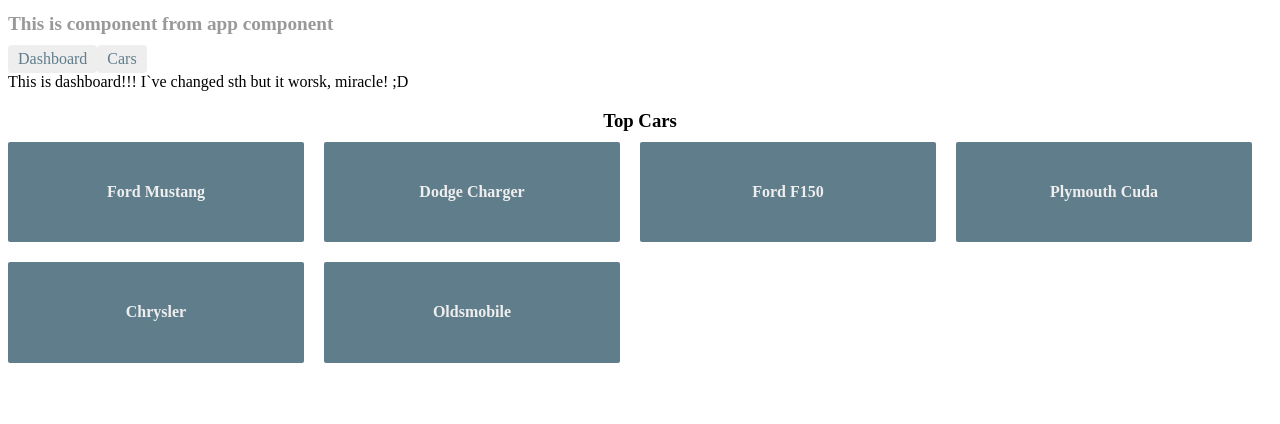
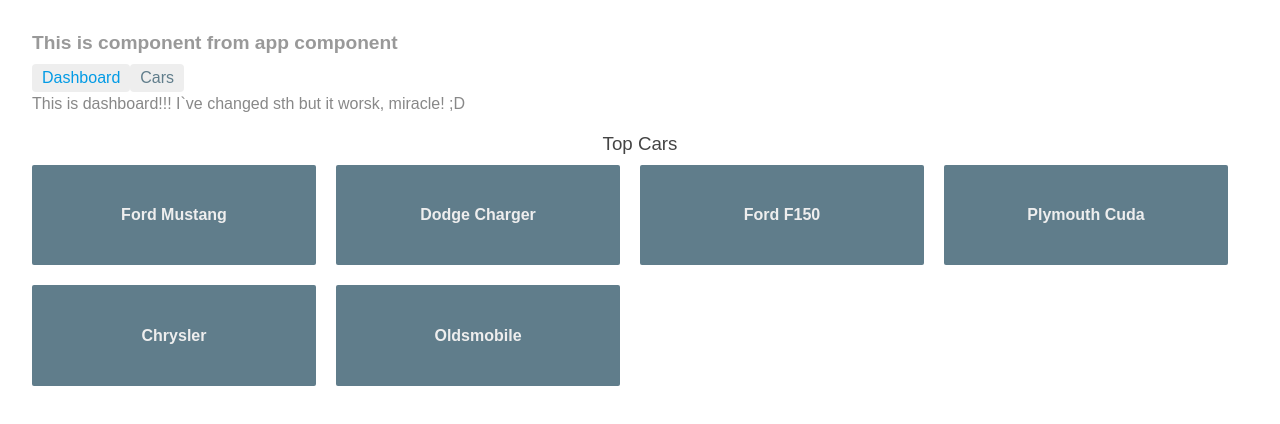
Before and after one commit to michalkrupiarz/ang4CarFleet, an Angular app: page /dashboard in a window 1280 px wide. Shown: the top 424 px of the page. Built offline with nearby package versions, Linux system fonts and the light colour scheme.

Commit message:
LEsson 6 done, everything works

```diff
--- a/src/app/app.component.html
+++ b/src/app/app.component.html
@@ -1,7 +1,7 @@
 
 <h1>{{title}}</h1>
 <nav>
-  <a routerLink="/dashboard">Dashboard</a>
-  <a routerLink="/cars">Cars</a>
+  <a routerLink="/dashboard" routerLinkActive="active">Dashboard</a>
+  <a routerLink="/cars" routerLinkActive="active" >Cars</a>
 </nav>
   <router-outlet></router-outlet>
--- a/src/index.html
+++ b/src/index.html
@@ -7,6 +7,7 @@
 
   <meta name="viewport" content="width=device-width, initial-scale=1">
   <link rel="icon" type="image/x-icon" href="favicon.ico">
+  <link rel="stylesheet" href="styles.css">
 </head>
 <body>
   <app-root></app-root>
--- a/src/styles.css
+++ b/src/styles.css
@@ -1 +1,23 @@
-/* You can add global styles to this file, and also import other style files */
+  /* You can add global styles to this file, and also import other style files */
+  /* Master Styles */
+  h1 {
+    color: #369;
+    font-family: Arial, Helvetica, sans-serif;
+    font-size: 250%;
+  }
+  h2, h3 {
+    color: #444;
+    font-family: Arial, Helvetica, sans-serif;
+    font-weight: lighter;
+  }
+  body {
+    margin: 2em;
+  }
+  body, input[text], button {
+    color: #888;
+    font-family: Cambria, Georgia;
+  }
+  /* everywhere else */
+  * {
+    font-family: Arial, Helvetica, sans-serif;
+  }
```
